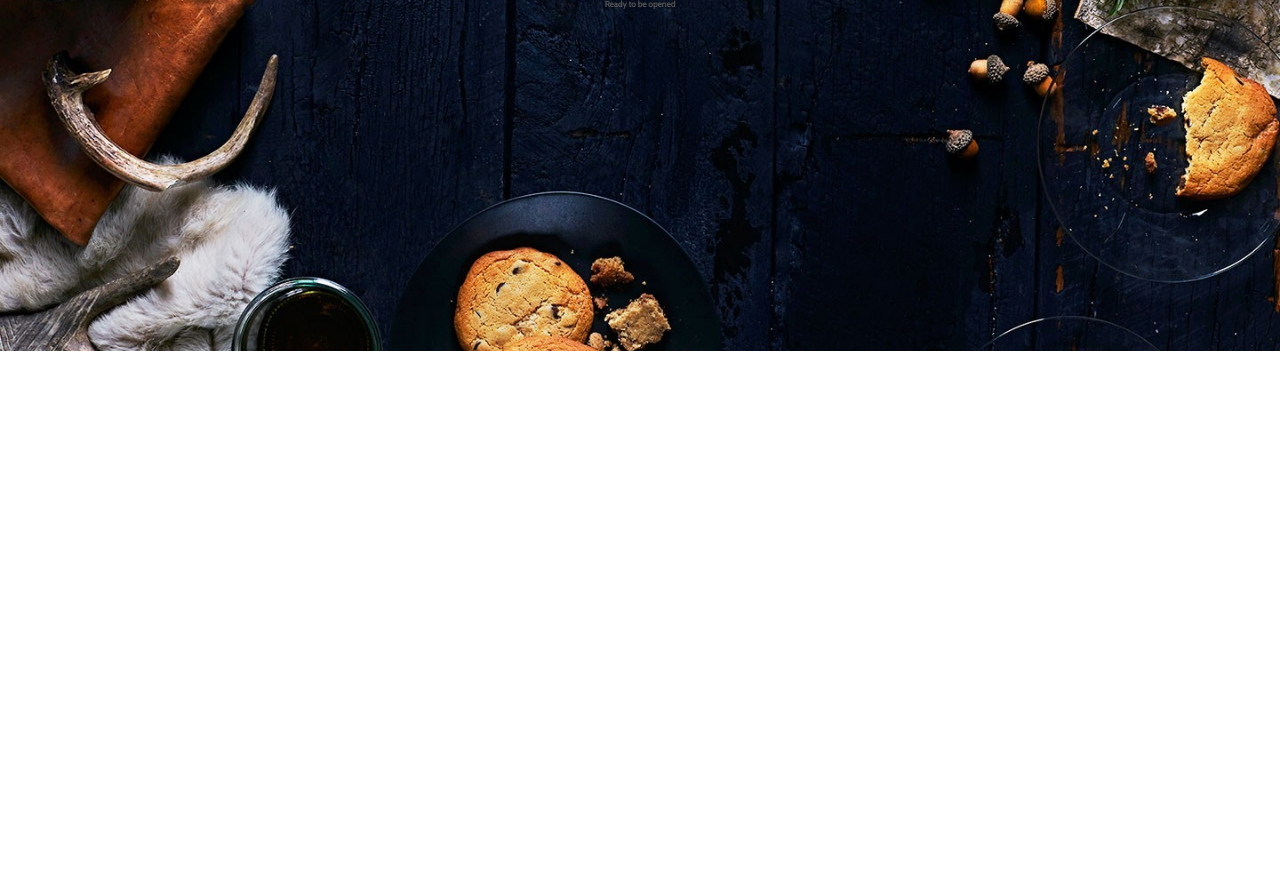
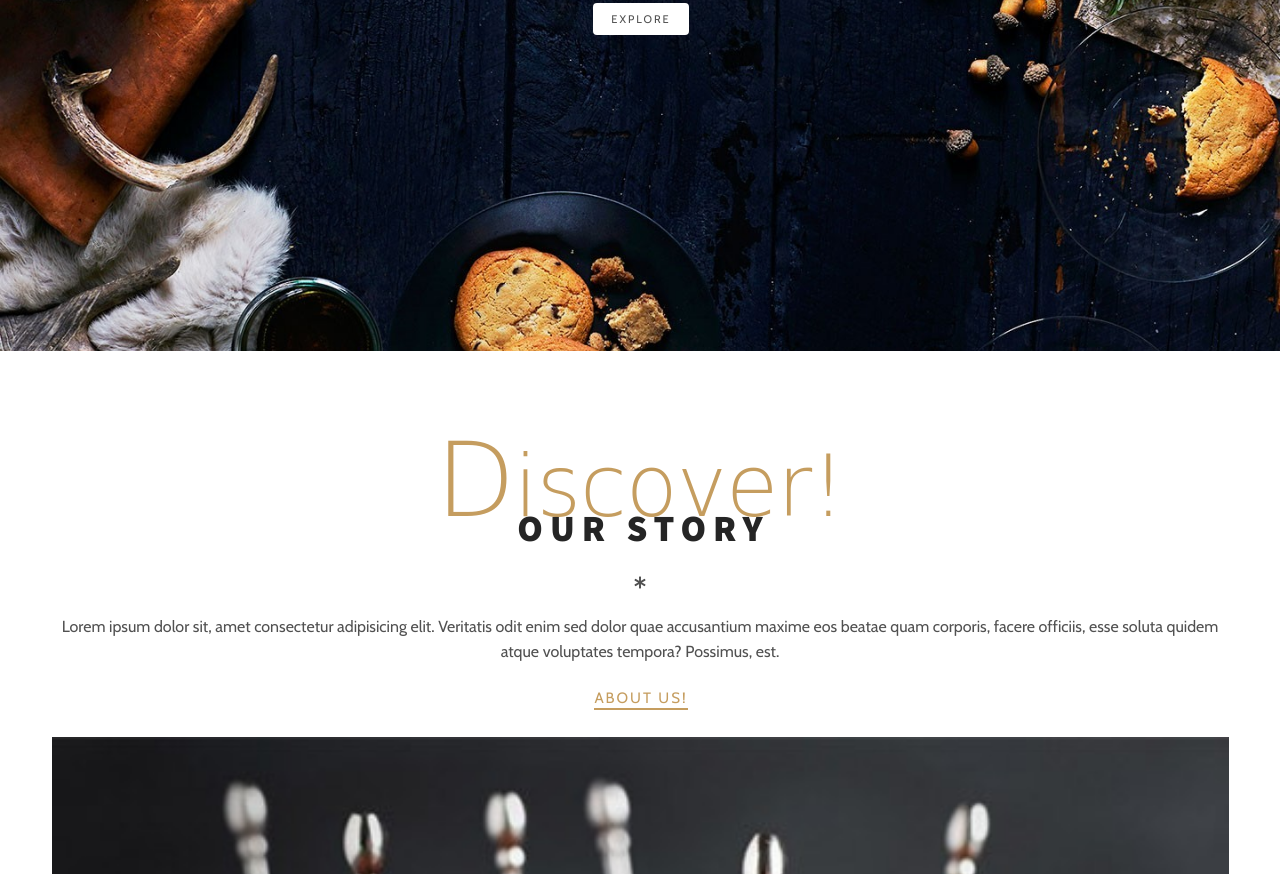
Before and after one commit to pedrogiampietro/the-rosa, a plain HTML site: page index.html in a window 1280 px wide. Shown: the part 449-1323 px from the top of the page. Before the commit the page ends 800 px from the top, so only its background shows below. Drawn offline with nearby package versions, Linux system fonts and the light colour scheme; a web font is replaced by a local one.

Commit message:
Added styles for Discover

```diff
--- a/index.html
+++ b/index.html
@@ -62,7 +62,7 @@
                 </div>
                 <div class="single-animation">
                     <h5>Ready to be opened</h5>
-                    <a href="#" class="btn cta-btn"></a>
+                    <a href="#" class="btn cta-btn">Explore</a>
                 </div>
             </div>
         </div>
@@ -70,6 +70,33 @@
 
     <!-- Hero ends -->
 
+    <section class="discover-our-story">
+        <div class="container">
+            <div class="restaurant-info">
+                <div class="restaurant-description padding-right animate-left">
+                    <div class="global-headline">
+                        <h2 class="sub-headline">
+                            <span class="first-letter">D</span>iscover!
+                        </h2>
+                        <h1 class="headline headline-dark">Our Story</h1>
+                        <div class="asterisk"><i class="fas fa-asterisk"></i></div>
+                    </div>
+                    <p>
+                        Lorem ipsum dolor sit, amet consectetur adipisicing elit. Veritatis odit enim sed dolor quae
+                        accusantium maxime eos beatae quam corporis, facere officiis, esse soluta quidem atque
+                        voluptates tempora? Possimus, est.
+                    </p>
+                    <a href="#" class="btn body-btn">About us!</a>
+                </div>
+                <div class="restaurant-info-img animate-right">
+                    <img src="images/our-story-1.jpg" alt="Restaurant Info">
+                </div>
+            </div>
+        </div>
+    </section>
+
+    <!-- Discover our story ends -->
+
 
 
     <script src="main.js"></script>
--- a/styles.css
+++ b/styles.css
@@ -220,6 +220,103 @@ header {
 	margin: 0 1.6rem;
 }
 
-.headerline-description h5 {
-    color: #fff;
+.headline-description h5 {
+	color: #fff;
+	font-size: 1.4rem;
+	font-weight: 100;
+	text-transform: uppercase;
+	margin-bottom: 1.2rem;
+	letter-spacing: 3px;
+	margin-right: -3px;
 }
+
+.btn {
+	display: inline-block;
+	text-transform: uppercase;
+	letter-spacing: 2px;
+	margin-right: -2px;
+}
+
+.cta-btn {
+	font-size: 1.1rem;
+	background-color: #fff;
+	padding: 0.9rem 1.8rem;
+	color: var(--body-font-color);
+	border-radius: 0.4rem;
+	transition: background-color 0.5s;
+}
+
+.cta-btn:hover,
+.cta-btn:focus {
+	color: #fff;
+	background-color: var(--secondary-font-color);
+}
+
+/* Discover our story  */
+.global-headline {
+	text-align: center;
+	margin-top: 3.9rem;
+}
+
+.discover-our-story .global-headline {
+	margin-top: 6.9rem;
+}
+
+.global-headline .asterisk {
+	color: var(--body-font-color);
+	margin: 2.4rem 0;
+}
+
+.headline-dark {
+	color: var(--main-font-color-dark);
+	letter-spacing: 0.7rem;
+	margin-right: -0.7rem;
+}
+
+.global-headline .sub-headline {
+	letter-spacing: -1px;
+	line-height: 0.42;
+}
+
+.restaurant-info {
+	text-align: center;
+}
+
+.restaurant-description {
+	margin-bottom: 3rem;
+}
+
+.restaurant-description p {
+	line-height: 1.6;
+	margin-bottom: 2.4rem;
+}
+
+.body-btn {
+	font-size: 1.5rem;
+	color: var(--secondary-font-color);
+	position: relative;
+	transition: color 0.5s;
+}
+
+.body-btn::before {
+	content: '';
+	position: absolute;
+	left: 0;
+	bottom: -3px;
+	width: 100%;
+	height: 2px;
+	background-color: var(--secondary-font-color);
+	transition: background-color 0.5s;
+}
+
+.body-btn:hover,
+.body-btn:focus {
+	color: var(--main-font-color-dark);
+}
+
+.body-btn:hover::before,
+.body-btn:focus::before {
+	background-color: var(--main-font-color-dark);
+}
+
+/* Tasteful recipes */
```
